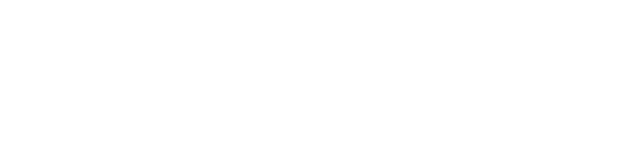
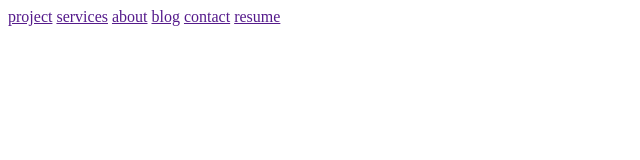
Before and after one commit to SallyMbula/portfolio, a plain HTML site: page INDEX.HTML in a window 1280 px wide. Shown: the whole page, without its empty margins (0-640 px from the left). Drawn offline with Linux system fonts and the light colour scheme.

Commit message:
Add files via upload

```diff
--- a/INDEX.HTML
+++ b/INDEX.HTML
@@ -1,5 +1,5 @@
 <!--
-  ARTICLE: PORTFOLO Home page
+  ARTICLE: PORTFOLO                                                                                                    0                                                                                                                                                                                                                                                                                                       00                                                                                                                                                                                                                                                                                                                                                                                                                                                                                                                                                                                                                                                                                                                                                                                                                                                                  Home page
   Author: Sally Mbula
   Date: sep, 2021
   Language: HTM5
@@ -15,5 +15,21 @@
     <meta name="viewport" content="width=device-width, initial-scale=1.0" />
     <title>SALLY MBULA</title>
   </head>
-  <body></body>
+  <body>
+    <!--navigation bar-->
+    <nav>
+      <a href="">project</a>
+      <a href="">services</a>
+      <a href="">about</a>
+      <a href="">blog</a>
+      <a href="">contact</a>
+      <a href="">resume</a>
+    </nav>
+    <!--hero section-->
+    <header></header>
+    <!--main section-->
+    <main></main>
+    <!--footer selection-->
+    <footer></footer>
+  </body>
 </html>
```
